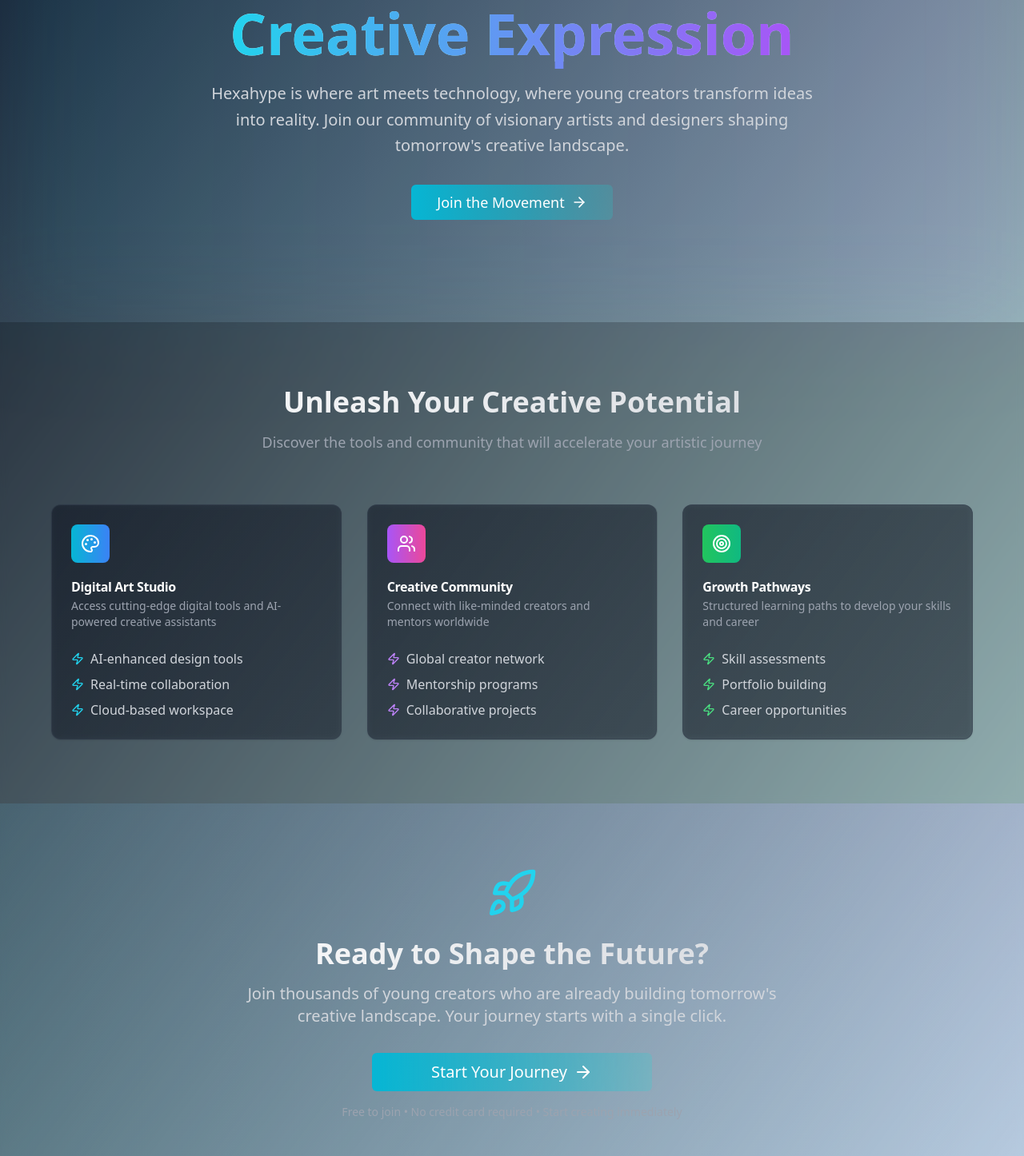
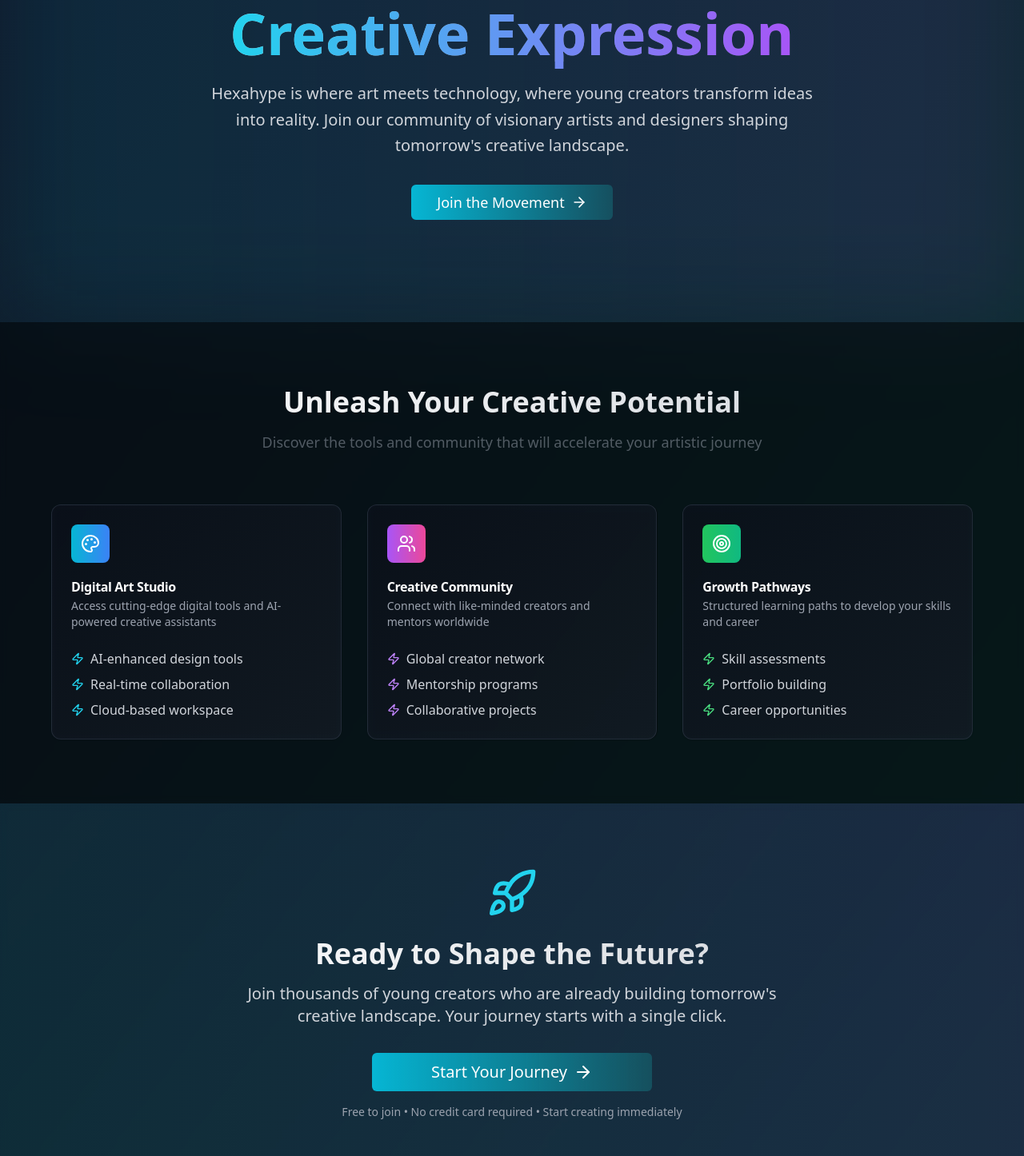
Before and after one commit to iraelie251006/hexahype, a Next.js app: page /prototype in a window 1280 px wide. Shown: the part 244-1690 px from the top of the page at 80% size. Built offline with nearby package versions, Linux system fonts and the light colour scheme.

Commit message:
Update layout and styles for dark mode

```diff
--- a/app/layout.tsx
+++ b/app/layout.tsx
@@ -34,7 +34,7 @@
       >
         <ThemeProvider
           attribute="class"
-          defaultTheme="system"
+          defaultTheme="dark"
           enableSystem
           disableTransitionOnChange
         >
--- a/app/prototype/page.tsx
+++ b/app/prototype/page.tsx
@@ -11,21 +11,21 @@
 
 export default function page() {
   return (
-    <div className="min-h-screen bg-gradient-to-br from-slate-900 to-[#14DBD8]/20">
+    <div className="min-h-screen  dark:bg-gradient-to-br dark:from-slate-900 dark:to-[#14DBD8]/20">
       <section className="relative px-4 py-20 lg:py-32">
         <div className="absolute inset-0 bg-gradient-to-r from-cyan-500/10 to-purple-500/10 blur-3xl" />
         <div className="relative mx-auto max-w-6xl text-center">
-          <Badge className="mb-6 border-cyan-500/30 bg-gradient-to-r from-cyan-500/20 to-purple-500/20 text-cyan-300">
+          <Badge className="mb-6 border-cyan-500 bg-gradient-to-r from-cyan-500/20 to-purple-500/20 text-slate-900 dark:text-cyan-300">
             🚀 Prototype Project
           </Badge>
-          <h1 className="mb-6 bg-gradient-to-r from-white via-cyan-200 to-purple-300 bg-clip-text text-5xl font-bold leading-tight text-transparent lg:text-7xl">
+          <h1 className="mb-6 bg-gradient-to-r from-cyan-300 via-cyan-200 to-purple-300 bg-clip-text text-5xl font-bold leading-tight text-transparent dark:from-white lg:text-7xl">
             Welcome to the Future of
             <br />
             <span className="bg-gradient-to-r from-cyan-400 to-purple-500 bg-clip-text text-transparent">
               Creative Expression
             </span>
           </h1>
-          <p className="mx-auto mb-8 max-w-3xl text-xl leading-relaxed text-gray-300">
+          <p className="mx-auto mb-8 max-w-3xl text-xl leading-relaxed text-slate-900/50 dark:text-gray-300">
             Hexahype is where art meets technology, where young creators
             transform ideas into reality. Join our community of visionary
             artists and designers shaping tomorrow&apos;s creative landscape.
@@ -36,7 +36,7 @@
                 "https://b2f427629ff147428e9b0c0901871d98-main.projects.builder.my/"
               }
               target="_blank"
-              className="flex h-11 items-center justify-center rounded-md bg-gradient-to-r from-cyan-500 to-[#14DBD8]/20 px-8 py-3 text-lg text-white hover:from-cyan-600 hover:to-[#14DBD8]/20"
+              className="flex h-11 items-center justify-center rounded-md bg-gradient-to-r from-cyan-500 to-cyan-800 px-8 py-3 text-lg text-white hover:from-cyan-600 hover:to-[#14DBD8] dark:to-[#14DBD8]/20"
             >
               Join the Movement
               <ArrowRight className="ml-2 size-5" />
@@ -48,14 +48,14 @@
       {/* Features Section */}
       <section
         id="features"
-        className="bg-black/20 px-4 py-20 backdrop-blur-sm"
+        className="bg-black/50 px-4 py-20 backdrop-blur-sm"
       >
         <div className="mx-auto max-w-6xl">
           <div className="mb-16 text-center">
-            <h2 className="mb-4 bg-gradient-to-r from-white to-gray-300 bg-clip-text text-4xl font-bold text-transparent">
+            <h2 className="mb-4 bg-gradient-to-r from-slate-800 to-slate-500 bg-clip-text text-4xl font-bold text-transparent dark:from-white dark:to-gray-300">
               Unleash Your Creative Potential
             </h2>
-            <p className="mx-auto max-w-2xl text-lg text-gray-400">
+            <p className="mx-auto max-w-2xl text-lg text-gray-800 dark:text-gray-400/50">
               Discover the tools and community that will accelerate your
               artistic journey
             </p>
@@ -158,7 +158,7 @@
         <div className="mx-auto max-w-4xl text-center">
           <div className="mb-8">
             <Rocket className="mx-auto mb-6 size-16 text-cyan-400" />
-            <h2 className="mb-4 bg-gradient-to-r from-white to-gray-300 bg-clip-text text-4xl font-bold text-transparent">
+            <h2 className="mb-4 bg-gradient-to-r from-slate-800 to-slate-500 bg-clip-text text-4xl font-bold text-transparent dark:from-white dark:to-gray-300">
               Ready to Shape the Future?
             </h2>
             <p className="mx-auto mb-8 max-w-2xl text-xl text-gray-300">
@@ -173,12 +173,13 @@
               href={
                 "https://b2f427629ff147428e9b0c0901871d98-main.projects.builder.my/"
               }
-              className="flex h-12 w-[350px] items-center justify-center rounded-md bg-gradient-to-r from-cyan-500 to-[#14DBD8]/20 px-8 py-4 text-xl text-white hover:from-cyan-600 hover:to-[#14DBD8]/20"
+              target="_blank"
+              className="flex h-12 w-[350px] items-center justify-center rounded-md bg-gradient-to-r from-cyan-500 to-cyan-800 px-8 py-4 text-xl text-white hover:from-cyan-600 hover:to-[#14DBD8] dark:to-[#14DBD8]/20"
             >
               Start Your Journey
               <ArrowRight className="ml-2 size-6" />
             </Link>
-            <p className="text-sm text-gray-400">
+            <p className="text-sm text-gray-700 dark:text-gray-400">
               Free to join • No credit card required • Start creating
               immediately
             </p>
```
